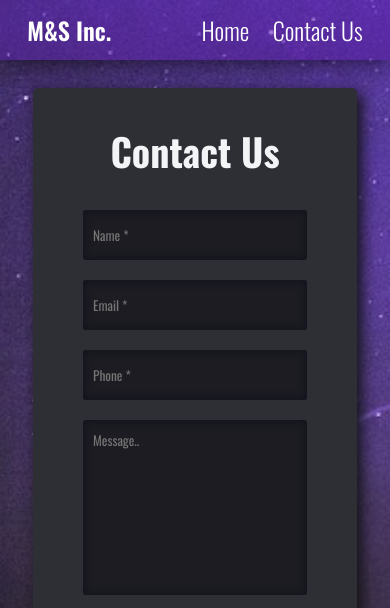
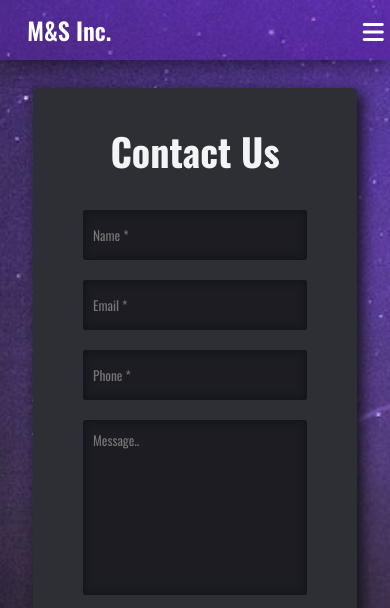
Before and after one commit to Apricosma/my-dev-team, a plain HTML site: page contact.html in a window 390 px wide. Shown: the top 608 px of the page. Drawn offline with nearby package versions, Linux system fonts and the light colour scheme.

Commit message:
add hambaga

```diff
--- a/assets/style/contact.css
+++ b/assets/style/contact.css
@@ -88,6 +88,26 @@ header {
     position: absolute;
     top: 0;
     justify-content: space-between;
+}
+
+.sidebar i {
+    font-size: 24px;
+    color: #fff;
+    position: absolute;
+    margin-top: 20px;
+    display: none;
+}
+
+/* 768px and up */
+@media only screen and (max-width: 768px) {
+    .sidebar ul {
+        display: none;
+    }
+
+    .sidebar i {
+        display: initial;
+        cursor: pointer;
+    }
 }
 
 
--- a/contact.html
+++ b/contact.html
@@ -24,6 +24,7 @@
                         <li><a id="underline-target" href="index.html">Home</a></li>
                         <li><a id="underline-target" href="contact.html">Contact Us</a></li>
                     </ul>
+                    <i class="fa-solid fa-bars"></i>
                 </nav>
             </header>
 
```
